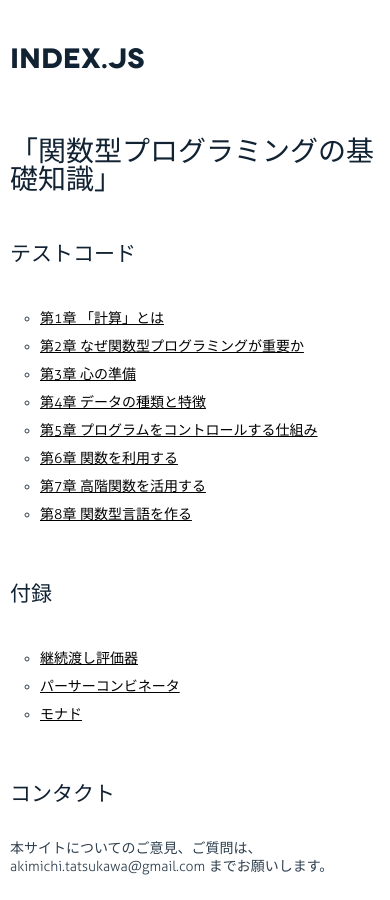
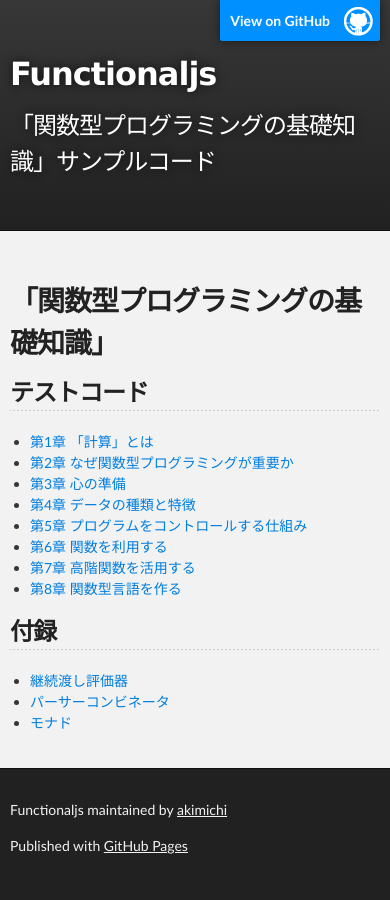
Before and after one commit to akimichi/functionaljs, a Jekyll site: the page index.html, which Jekyll copies as it is, in a window 390 px wide. Built offline with Jekyll 4.4.1, drawn with Linux system fonts in a browser that asks for light colours.

Commit message:
Create gh-pages branch via GitHub

```diff
--- a/index.html
+++ b/index.html
@@ -1,71 +1,43 @@
 <!DOCTYPE html>
+<html>
 
-<html>
-<head>
-  <title>index.js</title>
-  <meta http-equiv="content-type" content="text/html; charset=UTF-8">
-  <meta name="viewport" content="width=device-width, target-densitydpi=160dpi, initial-scale=1.0; maximum-scale=1.0; user-scalable=0;">
-  <link rel="stylesheet" media="all" href="docco.css" />
-</head>
-<body>
-  <div id="container">
-    <div id="background"></div>
+  <head>
+    <meta charset='utf-8'>
+    <meta http-equiv="X-UA-Compatible" content="chrome=1">
+    <meta name="description" content="Functionaljs : 「関数型プログラミングの基礎知識」サンプルコード">
 
-    <ul class="sections">
+    <link rel="stylesheet" type="text/css" media="screen" href="stylesheets/stylesheet.css">
 
-          <li id="title">
-              <div class="annotation">
-                  <h1>index.js</h1>
-              </div>
-          </li>
+    <title>Functionaljs</title>
+  </head>
 
+  <body>
 
+    <!-- HEADER -->
+    <div id="header_wrap" class="outer">
+        <header class="inner">
+          <a id="forkme_banner" href="https://github.com/akimichi/functionaljs">View on GitHub</a>
 
-        <li id="section-1">
-            <div class="annotation">
+          <h1 id="project_title">Functionaljs</h1>
+          <h2 id="project_tagline">「関数型プログラミングの基礎知識」サンプルコード</h2>
 
-              <div class="pilwrap ">
-                <a class="pilcrow" href="#section-1">&#182;</a>
-              </div>
+            <section id="downloads">
+              <a class="zip_download_link" href="https://github.com/akimichi/functionaljs/zipball/master">Download this project as a .zip file</a>
+              <a class="tar_download_link" href="https://github.com/akimichi/functionaljs/tarball/master">Download this project as a tar.gz file</a>
+            </section>
+        </header>
+    </div>
 
-            </div>
+    <!-- MAIN CONTENT -->
+    <div id="main_content_wrap" class="outer">
+      <section id="main_content" class="inner">
+        <h1>
+<a id="関数型プログラミングの基礎知識" class="anchor" href="#%E9%96%A2%E6%95%B0%E5%9E%8B%E3%83%97%E3%83%AD%E3%82%B0%E3%83%A9%E3%83%9F%E3%83%B3%E3%82%B0%E3%81%AE%E5%9F%BA%E7%A4%8E%E7%9F%A5%E8%AD%98" aria-hidden="true"><span aria-hidden="true" class="octicon octicon-link"></span></a>「関数型プログラミングの基礎知識」</h1>
 
-        </li>
+<h2>
+<a id="テストコード" class="anchor" href="#%E3%83%86%E3%82%B9%E3%83%88%E3%82%B3%E3%83%BC%E3%83%89" aria-hidden="true"><span aria-hidden="true" class="octicon octicon-link"></span></a>テストコード</h2>
 
-
-        <li id="section-2">
-            <div class="annotation">
-
-              <div class="pilwrap ">
-                <a class="pilcrow" href="#section-2">&#182;</a>
-              </div>
-              <h1 id="-">「関数型プログラミングの基礎知識」</h1>
-
-            </div>
-
-        </li>
-
-
-        <li id="section-3">
-            <div class="annotation">
-
-              <div class="pilwrap ">
-                <a class="pilcrow" href="#section-3">&#182;</a>
-              </div>
-              <h2 id="-">テストコード</h2>
-
-            </div>
-
-        </li>
-
-
-        <li id="section-4">
-            <div class="annotation">
-
-              <div class="pilwrap ">
-                <a class="pilcrow" href="#section-4">&#182;</a>
-              </div>
-              <ul>
+<ul>
 <li><a href="chap01.spec.html">第1章 「計算」とは</a></li>
 <li><a href="chap02.spec.html">第2章 なぜ関数型プログラミングが重要か</a></li>
 <li><a href="chap03.spec.html">第3章 心の準備</a></li>
@@ -76,67 +48,26 @@
 <li><a href="chap08.spec.html">第8章 関数型言語を作る</a></li>
 </ul>
 
-            </div>
+<h2>
+<a id="付録" class="anchor" href="#%E4%BB%98%E9%8C%B2" aria-hidden="true"><span aria-hidden="true" class="octicon octicon-link"></span></a>付録</h2>
 
-        </li>
-
-
-        <li id="section-5">
-            <div class="annotation">
-
-              <div class="pilwrap ">
-                <a class="pilcrow" href="#section-5">&#182;</a>
-              </div>
-              <h2 id="-">付録</h2>
-
-            </div>
-
-        </li>
-
-
-        <li id="section-6">
-            <div class="annotation">
-
-              <div class="pilwrap ">
-                <a class="pilcrow" href="#section-6">&#182;</a>
-              </div>
-              <ul>
+<ul>
 <li><a href="interpreter.spec.html">継続渡し評価器</a></li>
 <li><a href="parser.spec.html">パーサーコンビネータ</a></li>
 <li><a href="monad.spec.html">モナド</a></li>
 </ul>
+      </section>
+    </div>
 
-            </div>
-
-        </li>
+    <!-- FOOTER  -->
+    <div id="footer_wrap" class="outer">
+      <footer class="inner">
+        <p class="copyright">Functionaljs maintained by <a href="https://github.com/akimichi">akimichi</a></p>
+        <p>Published with <a href="https://pages.github.com">GitHub Pages</a></p>
+      </footer>
+    </div>
 
 
-        <li id="section-7">
-            <div class="annotation">
 
-              <div class="pilwrap ">
-                <a class="pilcrow" href="#section-7">&#182;</a>
-              </div>
-              <h2 id="-">コンタクト</h2>
-
-            </div>
-
-        </li>
-
-
-        <li id="section-8">
-            <div class="annotation">
-
-              <div class="pilwrap ">
-                <a class="pilcrow" href="#section-8">&#182;</a>
-              </div>
-              <p>本サイトについてのご意見、ご質問は、akimichi.tatsukawa@gmail.com までお願いします。</p>
-
-            </div>
-
-        </li>
-
-    </ul>
-  </div>
-</body>
+  </body>
 </html>
--- /dev/null
+++ b/javascripts/main.js
@@ -0,0 +1 @@
+console.log('This would be the main JS file.');
--- /dev/null
+++ b/params.json
@@ -0,0 +1,6 @@
+{
+  "name": "Functionaljs",
+  "tagline": "「関数型プログラミングの基礎知識」サンプルコード",
+  "body": "# 「関数型プログラミングの基礎知識」\r\n\r\n## テストコード\r\n\r\n* [第1章 「計算」とは](chap01.spec.html)\r\n* [第2章 なぜ関数型プログラミングが重要か](chap02.spec.html)\r\n* [第3章 心の準備](chap03.spec.html)\r\n* [第4章 データの種類と特徴](chap04.spec.html)\r\n* [第5章 プログラムをコントロールする仕組み](chap05.spec.html)\r\n* [第6章 関数を利用する](chap06.spec.html)\r\n* [第7章 高階関数を活用する](chap07.spec.html)\r\n* [第8章 関数型言語を作る](chap08.spec.html)\r\n\r\n## 付録\r\n\r\n* [継続渡し評価器](interpreter.spec.html)\r\n* [パーサーコンビネータ](parser.spec.html)\r\n* [モナド](monad.spec.html)\r\n",
+  "note": "Don't delete this file! It's used internally to help with page regeneration."
+}
--- /dev/null
+++ b/stylesheets/github-light.css
@@ -0,0 +1,123 @@
+/*
+The MIT License (MIT)
+
+Copyright (c) 2015 GitHub, Inc.
+
+Permission is hereby granted, free of charge, to any person obtaining a copy
+of this software and associated documentation files (the "Software"), to deal
+in the Software without restriction, including without limitation the rights
+to use, copy, modify, merge, publish, distribute, sublicense, and/or sell
+copies of the Software, and to permit persons to whom the Software is
+furnished to do so, subject to the following conditions:
+
+The above copyright notice and this permission notice shall be included in all
+copies or substantial portions of the Software.
+
+THE SOFTWARE IS PROVIDED "AS IS", WITHOUT WARRANTY OF ANY KIND, EXPRESS OR
+IMPLIED, INCLUDING BUT NOT LIMITED TO THE WARRANTIES OF MERCHANTABILITY,
+FITNESS FOR A PARTICULAR PURPOSE AND NONINFRINGEMENT. IN NO EVENT SHALL THE
+AUTHORS OR COPYRIGHT HOLDERS BE LIABLE FOR ANY CLAIM, DAMAGES OR OTHER
+LIABILITY, WHETHER IN AN ACTION OF CONTRACT, TORT OR OTHERWISE, ARISING FROM,
+OUT OF OR IN CONNECTION WITH THE SOFTWARE OR THE USE OR OTHER DEALINGS IN THE
+SOFTWARE.
+
+*/
+
+.pl-c /* comment */ {
+  color: #969896;
+}
+
+.pl-c1      /* constant, markup.raw, meta.diff.header, meta.module-reference, meta.property-name, support, support.constant, support.variable, variable.other.constant */,
+.pl-s .pl-v /* string variable */ {
+  color: #0086b3;
+}
+
+.pl-e  /* entity */,
+.pl-en /* entity.name */ {
+  color: #795da3;
+}
+
+.pl-s .pl-s1 /* string source */,
+.pl-smi      /* storage.modifier.import, storage.modifier.package, storage.type.java, variable.other, variable.parameter.function */ {
+  color: #333;
+}
+
+.pl-ent /* entity.name.tag */ {
+  color: #63a35c;
+}
+
+.pl-k /* keyword, storage, storage.type */ {
+  color: #a71d5d;
+}
+
+.pl-pds              /* punctuation.definition.string, string.regexp.character-class */,
+.pl-s                /* string */,
+.pl-s .pl-pse .pl-s1 /* string punctuation.section.embedded source */,
+.pl-sr               /* string.regexp */,
+.pl-sr .pl-cce       /* string.regexp constant.character.escape */,
+.pl-sr .pl-sra       /* string.regexp string.regexp.arbitrary-repitition */,
+.pl-sr .pl-sre       /* string.regexp source.ruby.embedded */ {
+  color: #183691;
+}
+
+.pl-v /* variable */ {
+  color: #ed6a43;
+}
+
+.pl-id /* invalid.deprecated */ {
+  color: #b52a1d;
+}
+
+.pl-ii /* invalid.illegal */ {
+  background-color: #b52a1d;
+  color: #f8f8f8;
+}
+
+.pl-sr .pl-cce /* string.regexp constant.character.escape */ {
+  color: #63a35c;
+  font-weight: bold;
+}
+
+.pl-ml /* markup.list */ {
+  color: #693a17;
+}
+
+.pl-mh        /* markup.heading */,
+.pl-mh .pl-en /* markup.heading entity.name */,
+.pl-ms        /* meta.separator */ {
+  color: #1d3e81;
+  font-weight: bold;
+}
+
+.pl-mq /* markup.quote */ {
+  color: #008080;
+}
+
+.pl-mi /* markup.italic */ {
+  color: #333;
+  font-style: italic;
+}
+
+.pl-mb /* markup.bold */ {
+  color: #333;
+  font-weight: bold;
+}
+
+.pl-md /* markup.deleted, meta.diff.header.from-file */ {
+  background-color: #ffecec;
+  color: #bd2c00;
+}
+
+.pl-mi1 /* markup.inserted, meta.diff.header.to-file */ {
+  background-color: #eaffea;
+  color: #55a532;
+}
+
+.pl-mdr /* meta.diff.range */ {
+  color: #795da3;
+  font-weight: bold;
+}
+
+.pl-mo /* meta.output */ {
+  color: #1d3e81;
+}
--- /dev/null
+++ b/stylesheets/stylesheet.css
@@ -0,0 +1,425 @@
+/*******************************************************************************
+Slate Theme for GitHub Pages
+by Jason Costello, @jsncostello
+*******************************************************************************/
+
+@import url(github-light.css);
+
+/*******************************************************************************
+MeyerWeb Reset
+*******************************************************************************/
+
+html, body, div, span, applet, object, iframe,
+h1, h2, h3, h4, h5, h6, p, blockquote, pre,
+a, abbr, acronym, address, big, cite, code,
+del, dfn, em, img, ins, kbd, q, s, samp,
+small, strike, strong, sub, sup, tt, var,
+b, u, i, center,
+dl, dt, dd, ol, ul, li,
+fieldset, form, label, legend,
+table, caption, tbody, tfoot, thead, tr, th, td,
+article, aside, canvas, details, embed,
+figure, figcaption, footer, header, hgroup,
+menu, nav, output, ruby, section, summary,
+time, mark, audio, video {
+  margin: 0;
+  padding: 0;
+  border: 0;
+  font: inherit;
+  vertical-align: baseline;
+}
+
+/* HTML5 display-role reset for older browsers */
+article, aside, details, figcaption, figure,
+footer, header, hgroup, menu, nav, section {
+  display: block;
+}
+
+ol, ul {
+  list-style: none;
+}
+
+table {
+  border-collapse: collapse;
+  border-spacing: 0;
+}
+
+/*******************************************************************************
+Theme Styles
+*******************************************************************************/
+
+body {
+  box-sizing: border-box;
+  color:#373737;
+  background: #212121;
+  font-size: 16px;
+  font-family: 'Myriad Pro', Calibri, Helvetica, Arial, sans-serif;
+  line-height: 1.5;
+  -webkit-font-smoothing: antialiased;
+}
+
+h1, h2, h3, h4, h5, h6 {
+  margin: 10px 0;
+  font-weight: 700;
+  color:#222222;
+  font-family: 'Lucida Grande', 'Calibri', Helvetica, Arial, sans-serif;
+  letter-spacing: -1px;
+}
+
+h1 {
+  font-size: 36px;
+  font-weight: 700;
+}
+
+h2 {
+  padding-bottom: 10px;
+  font-size: 32px;
+  background: url('../images/bg_hr.png') repeat-x bottom;
+}
+
+h3 {
+  font-size: 24px;
+}
+
+h4 {
+  font-size: 21px;
+}
+
+h5 {
+  font-size: 18px;
+}
+
+h6 {
+  font-size: 16px;
+}
+
+p {
+  margin: 10px 0 15px 0;
+}
+
+footer p {
+  color: #f2f2f2;
+}
+
+a {
+  text-decoration: none;
+  color: #007edf;
+  text-shadow: none;
+
+  transition: color 0.5s ease;
+  transition: text-shadow 0.5s ease;
+  -webkit-transition: color 0.5s ease;
+  -webkit-transition: text-shadow 0.5s ease;
+  -moz-transition: color 0.5s ease;
+  -moz-transition: text-shadow 0.5s ease;
+  -o-transition: color 0.5s ease;
+  -o-transition: text-shadow 0.5s ease;
+  -ms-transition: color 0.5s ease;
+  -ms-transition: text-shadow 0.5s ease;
+}
+
+a:hover, a:focus {text-decoration: underline;}
+
+footer a {
+  color: #F2F2F2;
+  text-decoration: underline;
+}
+
+em {
+  font-style: italic;
+}
+
+strong {
+  font-weight: bold;
+}
+
+img {
+  position: relative;
+  margin: 0 auto;
+  max-width: 739px;
+  padding: 5px;
+  margin: 10px 0 10px 0;
+  border: 1px solid #ebebeb;
+
+  box-shadow: 0 0 5px #ebebeb;
+  -webkit-box-shadow: 0 0 5px #ebebeb;
+  -moz-box-shadow: 0 0 5px #ebebeb;
+  -o-box-shadow: 0 0 5px #ebebeb;
+  -ms-box-shadow: 0 0 5px #ebebeb;
+}
+
+p img {
+  display: inline;
+  margin: 0;
+  padding: 0;
+  vertical-align: middle;
+  text-align: center;
+  border: none;
+}
+
+pre, code {
+  width: 100%;
+  color: #222;
+  background-color: #fff;
+
+  font-family: Monaco, "Bitstream Vera Sans Mono", "Lucida Console", Terminal, monospace;
+  font-size: 14px;
+
+  border-radius: 2px;
+  -moz-border-radius: 2px;
+  -webkit-border-radius: 2px;
+}
+
+pre {
+  width: 100%;
+  padding: 10px;
+  box-shadow: 0 0 10px rgba(0,0,0,.1);
+  overflow: auto;
+}
+
+code {
+  padding: 3px;
+  margin: 0 3px;
+  box-shadow: 0 0 10px rgba(0,0,0,.1);
+}
+
+pre code {
+  display: block;
+  box-shadow: none;
+}
+
+blockquote {
+  color: #666;
+  margin-bottom: 20px;
+  padding: 0 0 0 20px;
+  border-left: 3px solid #bbb;
+}
+
+
+ul, ol, dl {
+  margin-bottom: 15px
+}
+
+ul {
+  list-style-position: inside;
+  list-style: disc;
+  padding-left: 20px;
+}
+
+ol {
+  list-style-position: inside;
+  list-style: decimal;
+  padding-left: 20px;
+}
+
+dl dt {
+  font-weight: bold;
+}
+
+dl dd {
+  padding-left: 20px;
+  font-style: italic;
+}
+
+dl p {
+  padding-left: 20px;
+  font-style: italic;
+}
+
+hr {
+  height: 1px;
+  margin-bottom: 5px;
+  border: none;
+  background: url('../images/bg_hr.png') repeat-x center;
+}
+
+table {
+  border: 1px solid #373737;
+  margin-bottom: 20px;
+  text-align: left;
+ }
+
+th {
+  font-family: 'Lucida Grande', 'Helvetica Neue', Helvetica, Arial, sans-serif;
+  padding: 10px;
+  background: #373737;
+  color: #fff;
+ }
+
+td {
+  padding: 10px;
+  border: 1px solid #373737;
+ }
+
+form {
+  background: #f2f2f2;
+  padding: 20px;
+}
+
+/*******************************************************************************
+Full-Width Styles
+*******************************************************************************/
+
+.outer {
+  width: 100%;
+}
+
+.inner {
+  position: relative;
+  max-width: 640px;
+  padding: 20px 10px;
+  margin: 0 auto;
+}
+
+#forkme_banner {
+  display: block;
+  position: absolute;
+  top:0;
+  right: 10px;
+  z-index: 10;
+  padding: 10px 50px 10px 10px;
+  color: #fff;
+  background: url('../images/blacktocat.png') #0090ff no-repeat 95% 50%;
+  font-weight: 700;
+  box-shadow: 0 0 10px rgba(0,0,0,.5);
+  border-bottom-left-radius: 2px;
+  border-bottom-right-radius: 2px;
+}
+
+#header_wrap {
+  background: #212121;
+  background: -moz-linear-gradient(top, #373737, #212121);
+  background: -webkit-linear-gradient(top, #373737, #212121);
+  background: -ms-linear-gradient(top, #373737, #212121);
+  background: -o-linear-gradient(top, #373737, #212121);
+  background: linear-gradient(top, #373737, #212121);
+}
+
+#header_wrap .inner {
+  padding: 50px 10px 30px 10px;
+}
+
+#project_title {
+  margin: 0;
+  color: #fff;
+  font-size: 42px;
+  font-weight: 700;
+  text-shadow: #111 0px 0px 10px;
+}
+
+#project_tagline {
+  color: #fff;
+  font-size: 24px;
+  font-weight: 300;
+  background: none;
+  text-shadow: #111 0px 0px 10px;
+}
+
+#downloads {
+  position: absolute;
+  width: 210px;
+  z-index: 10;
+  bottom: -40px;
+  right: 0;
+  height: 70px;
+  background: url('../images/icon_download.png') no-repeat 0% 90%;
+}
+
+.zip_download_link {
+  display: block;
+  float: right;
+  width: 90px;
+  height:70px;
+  text-indent: -5000px;
+  overflow: hidden;
+  background: url(../images/sprite_download.png) no-repeat bottom left;
+}
+
+.tar_download_link {
+  display: block;
+  float: right;
+  width: 90px;
+  height:70px;
+  text-indent: -5000px;
+  overflow: hidden;
+  background: url(../images/sprite_download.png) no-repeat bottom right;
+  margin-left: 10px;
+}
+
+.zip_download_link:hover {
+  background: url(../images/sprite_download.png) no-repeat top left;
+}
+
+.tar_download_link:hover {
+  background: url(../images/sprite_download.png) no-repeat top right;
+}
+
+#main_content_wrap {
+  background: #f2f2f2;
+  border-top: 1px solid #111;
+  border-bottom: 1px solid #111;
+}
+
+#main_content {
+  padding-top: 40px;
+}
+
+#footer_wrap {
+  background: #212121;
+}
+
+
+
+/*******************************************************************************
+Small Device Styles
+*******************************************************************************/
+
+@media screen and (max-width: 480px) {
+  body {
+    font-size:14px;
+  }
+
+  #downloads {
+    display: none;
+  }
+
+  .inner {
+    min-width: 320px;
+    max-width: 480px;
+  }
+
+  #project_title {
+  font-size: 32px;
+  }
+
+  h1 {
+    font-size: 28px;
+  }
+
+  h2 {
+    font-size: 24px;
+  }
+
+  h3 {
+    font-size: 21px;
+  }
+
+  h4 {
+    font-size: 18px;
+  }
+
+  h5 {
+    font-size: 14px;
+  }
+
+  h6 {
+    font-size: 12px;
+  }
+
+  code, pre {
+    min-width: 320px;
+    max-width: 480px;
+    font-size: 11px;
+  }
+
+}
```
Also changed, not shown: images/bg_hr.png (added), images/blacktocat.png (added), images/icon_download.png (added), images/sprite_download.png (added).
